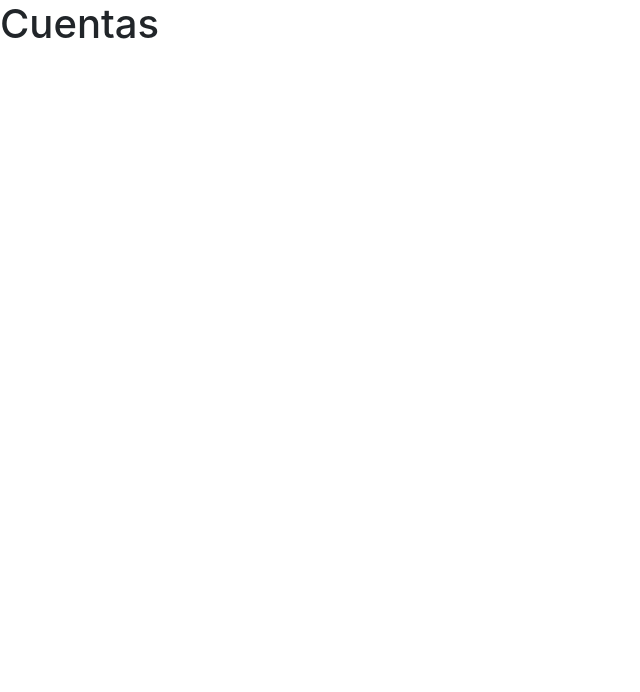
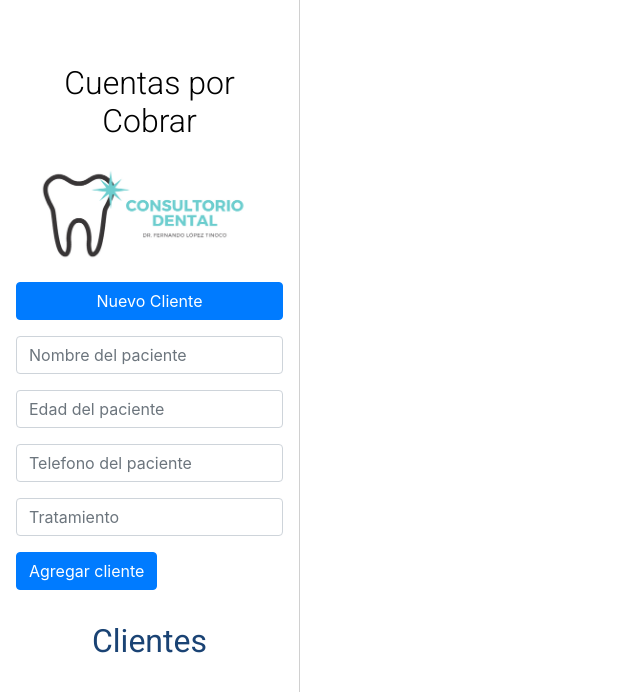
Before and after one commit to MarcoCarrillo/ConsultorioDental-cliente, a React (Create React App) app: page /menu-principal in a window 1280 px wide. Shown: the top 692 px of the page, without its empty margins (0-640 px from the left). Built offline with nearby package versions, Linux system fonts and the light colour scheme.

Commit message:
State y funciones de agregar cliente

```diff
--- a/package.json
+++ b/package.json
@@ -10,6 +10,7 @@
     "react-dom": "^17.0.2",
     "react-router-dom": "^5.3.0",
     "react-scripts": "4.0.3",
+    "sweetalert2": "^11.1.6",
     "web-vitals": "^1.1.2"
   },
   "scripts": {
--- a/public/index.html
+++ b/public/index.html
@@ -13,7 +13,7 @@
 
     <link rel="manifest" href="%PUBLIC_URL%/manifest.json" />
     <link rel="stylesheet" href="https://cdnjs.cloudflare.com/ajax/libs/normalize/8.0.1/normalize.min.css">
-    <link href="https://fonts.googleapis.com/css?family=Raleway:400,900|Roboto:300,400,700&display=swap" rel="stylesheet">
+    <link href="https://fonts.googleapis.com/css?family=Raleway:400,900|Roboto:100,300,400,700&display=swap" rel="stylesheet">
     <link rel="stylesheet" href="https://stackpath.bootstrapcdn.com/bootstrap/4.3.1/css/bootstrap.min.css" integrity="sha384-ggOyR0iXCbMQv3Xipma34MD+dH/1fQ784/j6cY/iJTQUOhcWr7x9JvoRxT2MZw1T" crossorigin="anonymous">
     <title>Consultorio Dental Cuentas</title>
   </head>
--- a/src/App.js
+++ b/src/App.js
@@ -2,7 +2,7 @@ import React from 'react';
 import { BrowserRouter as Router, Switch, Route } from 'react-router-dom';
 import Login from '../src/components/auth/Login';
 import Registro from '../src/components/auth/Registro';
-import Cuentas from '../src/components/panelCuentas/Cuentas';
+import MenuPrincipal from './components/principal/MenuPrincipal';
 
 function App() {
   return (
@@ -10,7 +10,7 @@ function App() {
       <Switch>
         <Route exact path="/" component={Login} />
         <Route exact path="/registro" component={Registro} />
-        <Route exact path="/menu-principal" component={Cuentas} />
+        <Route exact path="/menu-principal" component={MenuPrincipal} />
       </Switch>
     </Router>
   );
--- /dev/null
+++ b/src/components/layout/Sidebar.js
@@ -0,0 +1,19 @@
+import React from 'react';
+import NuevoCliente from '../panelClientes/NuevoCliente';
+
+const Sidebar = () => {
+    return (
+        <aside className="sidebar">
+            <h2 className="titulo-sidebar">Cuentas por Cobrar</h2>
+            <img className="img-sidebar" src="logo-consult.png" alt="Logo"/>
+
+            <NuevoCliente />
+
+            <div className="clientes">
+                <h2 className="titulo-clientes">Clientes</h2>
+            </div>
+        </aside>
+     );
+}
+
+export default Sidebar;
--- /dev/null
+++ b/src/components/panelClientes/NuevoCliente.js
@@ -0,0 +1,101 @@
+import React, {Fragment, useState} from 'react';
+
+const NuevoCliente = () => {
+
+    //State para cliente
+    const [cliente, guardarCliente] = useState({
+        nombre: '',
+        edad: '',
+        telefono: '',
+        tratamiento: ''
+    });
+
+
+    //Destructuring
+    const {nombre, edad, telefono, tratamiento} = cliente;
+
+    //Lee los contenidos del input
+    const onChange = e => {
+        guardarCliente({
+            ...cliente,
+            [e.target.name] : e.target.value
+        })
+    }
+
+    //Cuando se da clic en guardar cliente
+    const onSubmit = e => {
+        e.preventDefault();
+
+        //Validar el cliente
+
+        //en caso de que este correcto agregar al State
+
+        //Reiniciar el form
+    }
+
+
+
+    return (
+        <Fragment>
+            <button
+                type="button"
+                className="btn btn-block btn-primary"
+            >Nuevo Cliente</button>
+
+            <form
+                className="form-nuevo-cliente mb-2"
+            >
+                <div className="input-goup mb-3">
+                    <input
+                        type="text"
+                        id="nombre"
+                        className="form-control"
+                        placeholder="Nombre del paciente"
+                        name='nombre'
+                        onChange={onChange}
+                        value={nombre}
+                    />
+                </div>
+                <div className="input-goup mb-3">
+                    <input
+                        type="number"
+                        id="edad"
+                        className="form-control"
+                        placeholder="Edad del paciente"
+                        name='edad'
+                        onChange={onChange}
+                        value={edad}
+                    />
+                </div>
+                <div className="input-goup mb-3">
+                    <input
+                        type="number"
+                        id="telefono"
+                        className="form-control"
+                        placeholder="Telefono del paciente"
+                        name='telefono'
+                        onChange={onChange}
+                        value={telefono}
+                    />
+                </div>
+                <div className="input-goup mb-3">
+                    <input
+                        type="text"
+                        id="tratamiento"
+                        className="form-control"
+                        placeholder="Tratamiento"
+                        name='tratamiento'
+                        onChange={onChange}
+                        value={tratamiento}
+                    />
+                </div>
+
+
+                <input type="submit" className="btn btn-primary" value="Agregar cliente" onSubmit={onSubmit}/>
+            </form>
+        </Fragment>
+
+     );
+}
+
+export default NuevoCliente;
--- a/src/components/panelCuentas/Cuentas.js
+++ /dev/null
@@ -1,9 +0,0 @@
-import React from 'react'
-
-const Cuentas = () => {
-    return (
-        <h1>Cuentas</h1>
-     );
-}
-
-export default Cuentas;
--- /dev/null
+++ b/src/components/principal/MenuPrincipal.js
@@ -0,0 +1,21 @@
+import React from 'react';
+import Sidebar from '../layout/Sidebar';
+
+const MenuPrincipal = () => {
+    return (
+        <div className="contenedor-app">
+            <Sidebar />
+            <div className="seccion-principal">
+                <main>
+                    <div>
+                        <div className="contenedor-cuentas">
+
+                        </div>
+                    </div>
+                </main>
+            </div>
+        </div>
+     );
+}
+
+export default MenuPrincipal;
--- a/src/index.css
+++ b/src/index.css
@@ -16,6 +16,14 @@ label{
   margin-top: 10px;
   margin-bottom: 5px;
   margin-right: 20px;
+}
+
+h1, h2 {
+  font-family: 'Segoe UI';
+  font-weight: 300;
+  margin: 2rem 0 4rem 0;
+  text-align: center;
+  color: grey;
 }
 
 .back-color {
@@ -67,3 +75,91 @@ margin-top: 2rem;
 display: block;
 opacity: .7;
 }
+
+aside {
+  background-color: #FFFFFF;
+  flex: 0 0 300px;
+}
+.seccion-principal {
+  flex: 1;
+}
+
+@media (min-width: 768px) {
+  .contenedor-app {
+      display: flex;
+      min-height: 100vh;
+  }
+
+  aside {
+      background-color: #FFFFFF;
+      flex: 0 0 300px;
+  }
+  .seccion-principal {
+      flex: 1;
+  }
+
+  .titulo-sidebar{
+    font-family: 'Roboto', sans-serif;
+    font-weight:300;
+    margin: 3rem 1rem 0rem 1rem;
+    font-size: 3rem;
+    align-items: center;
+  }
+
+}
+
+.sidebar{
+  padding: 2rem 1rem 0rem 1rem;
+  border-right: 1px solid rgb(208, 208, 208);
+}
+
+.titulo-sidebar {
+  margin: 2rem 1rem 0rem 1rem;
+  font-size: 2rem;
+  color:black;
+}
+
+.img-sidebar {
+  display: block;
+  margin: 0 auto;
+  max-width: 100%;
+  width: 90%;
+  margin-left: 0;
+}
+
+.clientes {
+  margin-top: 2rem;
+  text-align: left;
+}
+.titulo-clientes {
+  font-family: 'Roboto', sans-serif;
+  font-weight: 500;
+  color:#1A4374;
+}
+.listado-clientes li {
+  margin-bottom: 2rem;
+}
+.listado-clientes li a {
+  font-size: 1.4rem;
+  color: grey;
+  line-height: 1.5;
+  font-weight: 300;
+}
+
+.form-nuevo-cliente {
+  margin-top: 1rem;
+  margin-bottom: 1rem;
+}
+.form-nuevo-cliente .input-cliente {
+  border-bottom: 1px solid grey;
+  border-radius: 0;
+  background-color: rgb(208, 208, 208);
+  width:100%;
+}
+.form-nuevo-cliente .input-cliente::placeholder{
+  color: grey;
+}
+
+.boton-nuevo-cliente {
+  margin-top: 2rem;
+}
```
Also changed, not shown: src/components/principal/panelCuentas/cargos/Cargos.js (added, +14 -0 lines), 1 other file (tests, documents, lock files or other folders).
